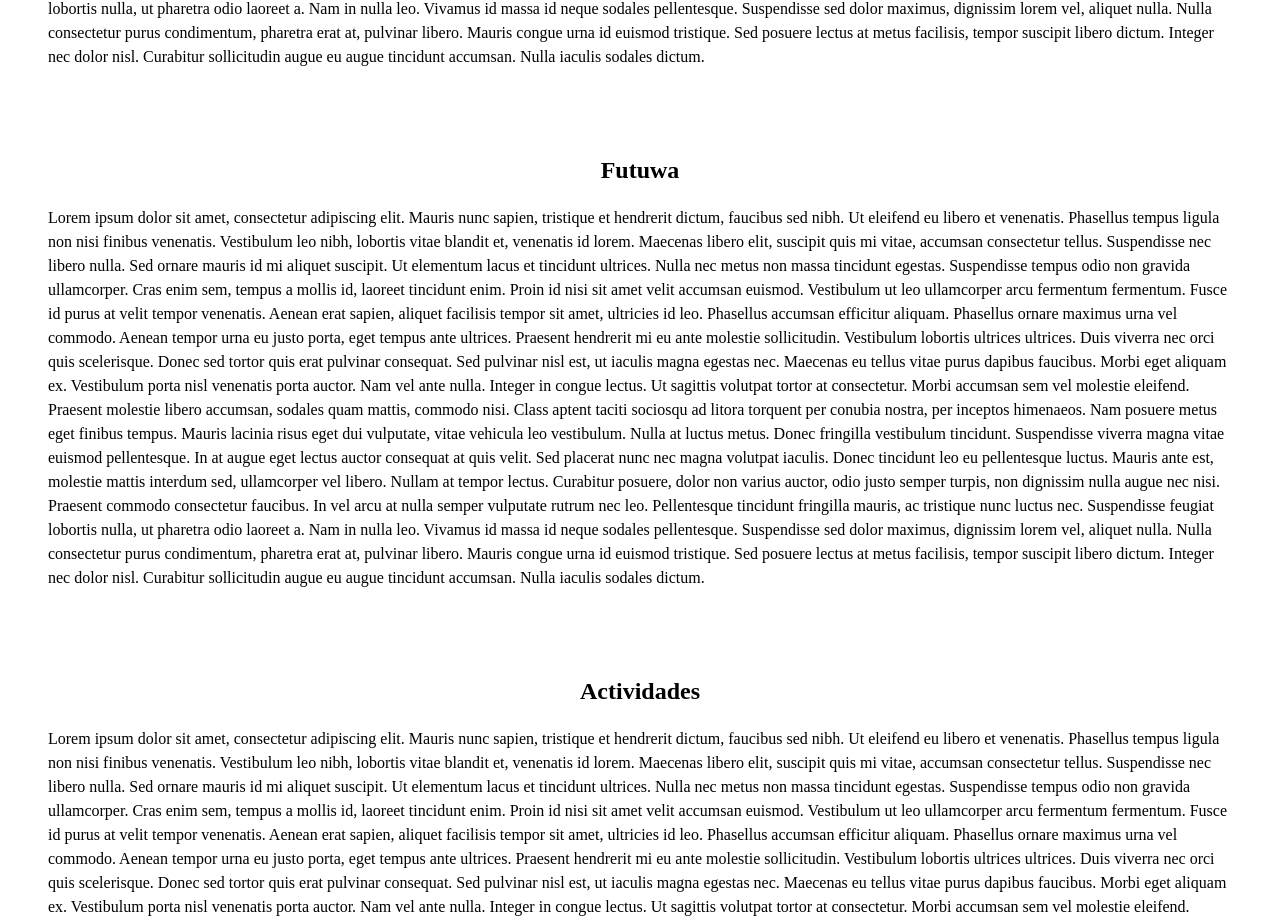
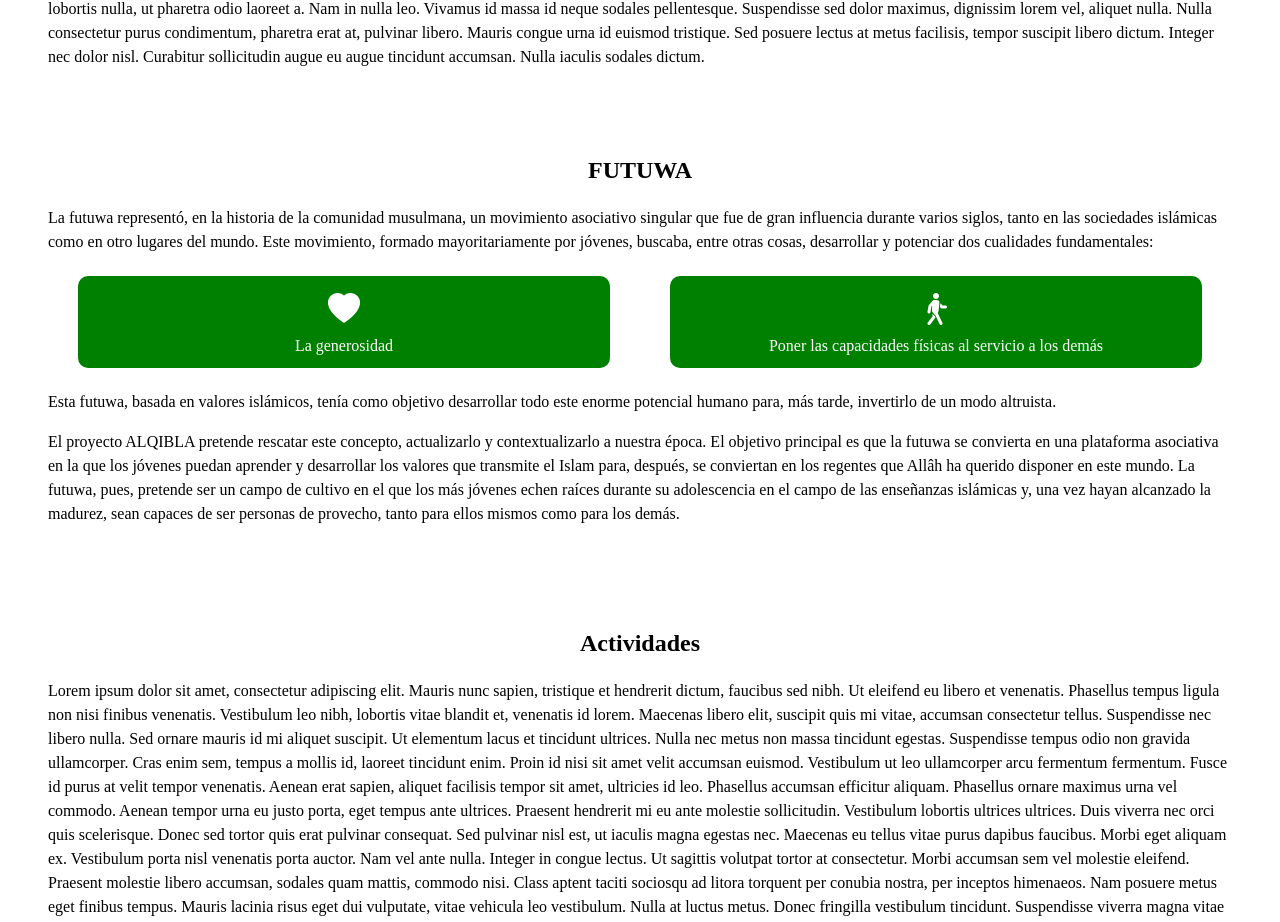
Before and after one commit to OussamaAlouat/alqibla-pro, an Angular app: page / in a window 1280 px wide. Shown: the part 5212-6134 px from the top of the page. Built offline with nearby package versions, Linux system fonts and the light colour scheme.

Commit message:
FIX: added futuwa section

```diff
--- a/src/app/app.component.html
+++ b/src/app/app.component.html
@@ -36,10 +36,7 @@
     </section>
 
     <section class="home_section" id="futuwa" #futuwa>
-      <h2 class="title">Futuwa</h2>
-      <p>
-        {{ exampletext }}
-      </p>
+      <app-futuwa />
     </section>
 
     <section class="home_section" id="actividades" #actividades>
--- a/src/app/app.component.ts
+++ b/src/app/app.component.ts
@@ -1,3 +1,4 @@
+import { FutuwaComponent } from './views/futuwa/futuwa.component';
 import { Component, QueryList, Renderer2, ViewChildren } from '@angular/core';
 import { CommonModule, ViewportScroller } from '@angular/common';
 import { RouterOutlet } from '@angular/router';
@@ -22,7 +23,8 @@
     AboutComponent,
     MissionComponent,
     VisionComponent,
-    ValuesComponent
+    ValuesComponent,
+    FutuwaComponent
   ],
   templateUrl: './app.component.html',
   styleUrls: ['./app.component.scss']
--- /dev/null
+++ b/src/app/views/futuwa/futuwa.component.html
@@ -0,0 +1,32 @@
+<div>
+  <h2 class="title">FUTUWA</h2>
+
+  <div class="content">
+    <div>
+      <p>
+        La futuwa representó, en la historia de la comunidad musulmana, un movimiento asociativo singular que fue de gran influencia durante varios siglos, tanto en las sociedades islámicas como en otro lugares del mundo. Este movimiento, formado mayoritariamente por jóvenes, buscaba, entre otras cosas, desarrollar y potenciar dos cualidades fundamentales:
+      </p>
+
+      <div  class="content__cont-cube">
+        <div class="content__cube">
+          <i class="bi bi-heart-fill"></i>
+          La generosidad
+        </div>
+
+        <div class="content__cube">
+          <i class="bi bi-person-walking"></i>
+          Poner las capacidades físicas al servicio a los demás
+        </div>
+      </div>
+
+    </div>
+
+    <p>
+      Esta futuwa, basada en valores islámicos, tenía como objetivo desarrollar todo este enorme potencial humano para, más tarde, invertirlo de un modo altruista.
+    </p>
+
+    <p>
+      El proyecto ALQIBLA pretende rescatar este concepto, actualizarlo y contextualizarlo a nuestra época. El objetivo principal es que la futuwa se convierta en una plataforma asociativa en la que los jóvenes puedan aprender y desarrollar los valores que transmite el Islam para, después, se conviertan en los regentes que Allâh ha querido disponer en este mundo. La futuwa, pues, pretende ser un campo de cultivo en el que los más jóvenes echen raíces durante su adolescencia en el campo de las enseñanzas islámicas y, una vez hayan alcanzado la madurez, sean capaces de ser personas de provecho, tanto para ellos mismos como para los demás.
+    </p>
+  </div>
+</div>
--- /dev/null
+++ b/src/app/views/futuwa/futuwa.component.scss
@@ -0,0 +1,32 @@
+.content {
+  p {
+    margin-top: 1em;
+    margin-bottom: 1em;
+  }
+
+  &__cube {
+    display: flex;
+    background-color: green;
+    color: white;
+    border-radius: 10px;
+    padding: 10px;
+    width: 45%;
+    flex-direction: column;
+    text-align: center;
+    justify-content: center;
+
+    i {
+      font-size: xx-large;
+    }
+  }
+
+  &__cont-cube {
+    display: flex;
+    justify-content: space-around;
+    flex-flow: wrap;
+
+    > div {
+      margin: 6px;
+    }
+  }
+}
```
Also changed, not shown: src/app/views/futuwa/futuwa.component.ts (added, +10 -0 lines), 1 other file (tests, documents, lock files or other folders).
